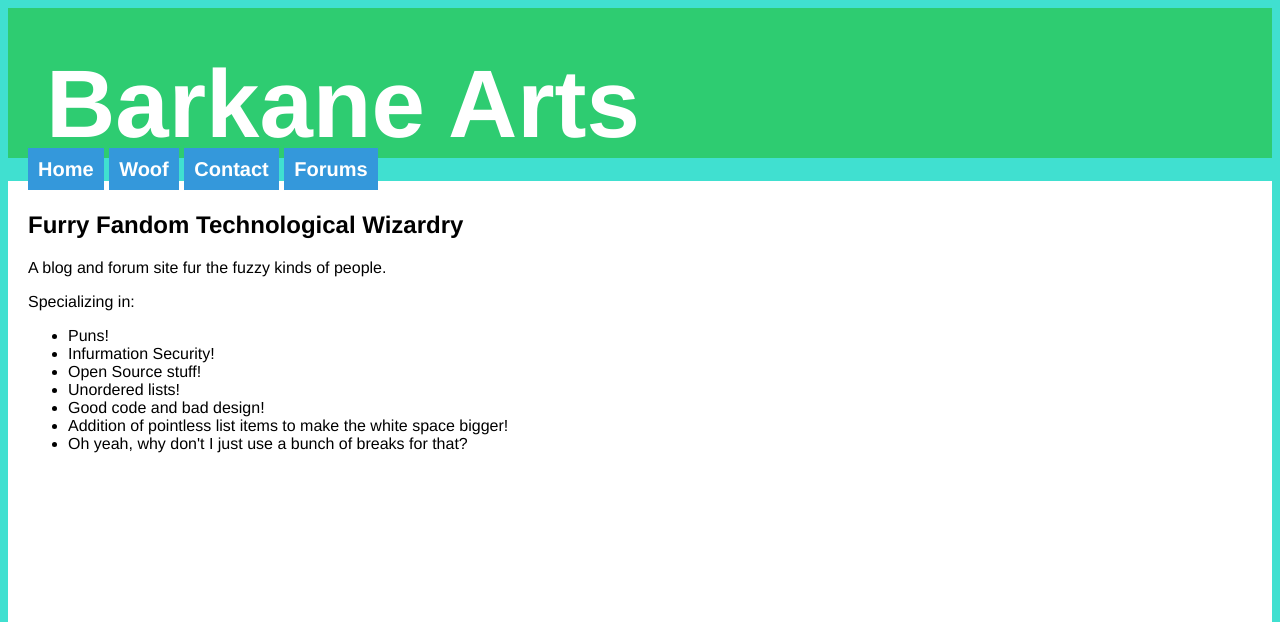
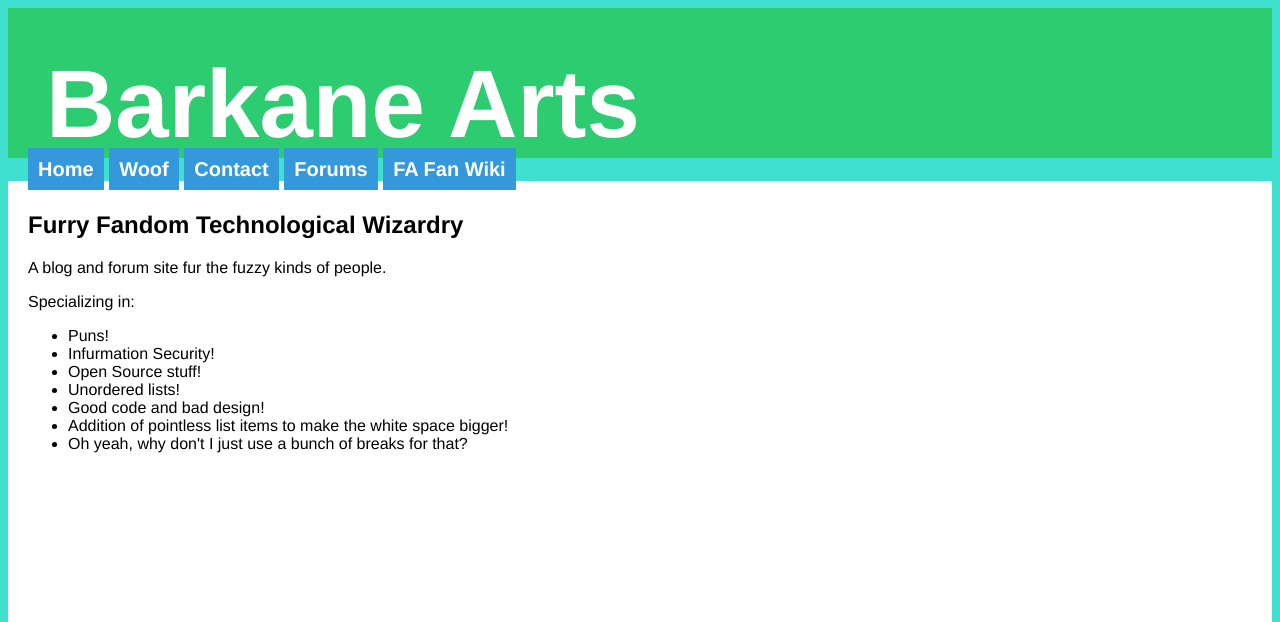
Before and after one commit to soatok/old-barkane-arts.com, a PHP site: template app/Website/templates/simple/home.twig in a window 1280 px wide. Shown: the top 622 px of the page. Run offline with PHP 8.4, Linux system fonts and the light colour scheme; the template is opened without the code that fills it, so the values that code supplies are empty; some libraries are stand-ins or nearby versions.

Commit message:
Added a link to the Feral Attraction fan wiki

```diff
--- a/app/Website/templates/base.twig
+++ b/app/Website/templates/base.twig
@@ -114,6 +114,7 @@
                 <li><a href="/woof">Woof</a></li>
                 <li><a href="/contact">Contact</a></li>
                 <li><a href="/forums">Forums</a></li>
+                <li><a href="https://fa.barkane-arts.com">FA Fan Wiki</a></li>
             </ul>
         </nav>
     {% block body %}
```
